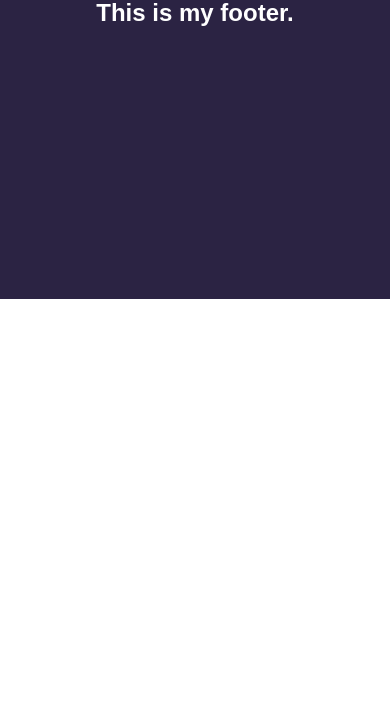
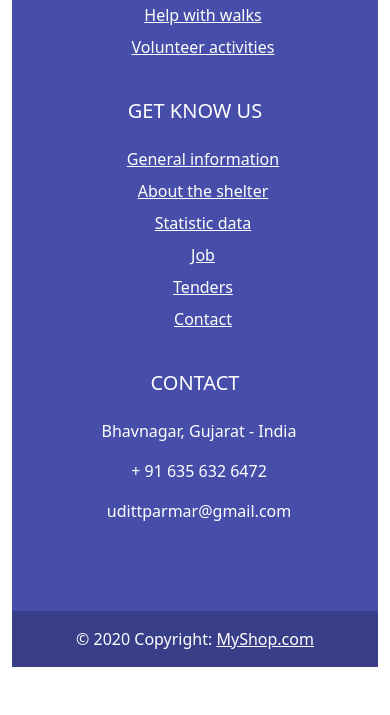
Before and after one commit to uditparmar90/base, a Django app: page /home/ in a window 390 px wide; the page is wider, and only the part inside the window is pictured. Shown: the part 1472-2187 px from the top of that part. Before the commit the page ends 1771 px from the top of that part, so only its background shows below. Run offline with Django 3.2, Linux system fonts and the light colour scheme; data comes from the database, SQL or seed files in the repository; both versions use the stored data as it was after the commit.

Commit message:
limeted product show from DB

```diff
--- a/app1/admin.py
+++ b/app1/admin.py
@@ -2,6 +2,9 @@ from django.contrib import admin
 from .models import Shirt
 from.models import product
 
+class ProductAdmin(admin.ModelAdmin):
+    readonly_fields = ("slug",)
+
 # Register models here.
 admin.site.register(Shirt)
-admin.site.register(product)
+admin.site.register(product,ProductAdmin)
--- a/app1/models.py
+++ b/app1/models.py
@@ -1,5 +1,6 @@
 from django.db import models
 from django.core.validators import MinValueValidator
+
 
 
 # Create your models here.
@@ -27,7 +28,12 @@ class product(models.Model):
     price=models.IntegerField(
         validators=[MinValueValidator(0.0)]
     )
+    slug=models.SlugField(blank=True)
 
 
     def __str__(self):
         return f"{self.name}"
+    def save(self,*args,**kwargs):
+        super(product,self).save(*args,**kwargs)
+        self.slug=self.id
+        super(product,self).save(*args,**kwargs)
--- a/app1/templates/products/home.html
+++ b/app1/templates/products/home.html
@@ -42,9 +42,13 @@
 
 <main id="products-intro">
     {% for i in context %}
+    {% comment %} for printing limited property {% endcomment %}
+    {% if forloop.counter <= 5 %}
+    {% endif %}
     <div class="product-card">
         <div class="review-con"><p>Reviews 4.8⭐</p></div>
-        <img src="{{media_root}}{{i.image.url}}" class="product-img">
+        <img src="{{media_root}}{{i.image.url}}" class="product-img" style="height: 74%;
+        width: 100%;">
         <div style="padding:20px 25px">
             <h3>{{i.name}}</h3>
             <p></p>
@@ -57,6 +61,131 @@
 
 
 <!-- ***************** Footer ***************** -->
-<footer>
-    <h2>This is my footer.</h2>
-</footer>{%endblock%}
+<div class="container my-5">
+
+    <footer class=" text-center text-lg-start text-white " style="height: max-content; background:#464EAA;">
+      <!-- Grid container -->
+      <div class="container p-4">
+        <!--Grid row-->
+        <div class="row my-4">
+          <!--Grid column-->
+          <div class="col-lg-3 col-md-6 mb-4 mb-md-0">
+
+            <div class="rounded-circle bg-white shadow-1-strong d-flex align-items-center justify-content-center mb-4 mx-auto" style="width: 150px; height: 150px;">
+              <img src="https://mdbootstrap.com/img/Photos/new-templates/animal-shelter/logo.png" height="70" alt=""
+                   loading="lazy" />
+            </div>
+
+            <p class="text-center">Homless animal shelter The budgetary unit of the Capital City of Warsaw</p>
+
+            <ul class="list-unstyled d-flex flex-row justify-content-center">
+              <li>
+                <a class="text-white px-2" href="#!">
+                  <i class="fab fa-facebook-square"></i>
+                </a>
+              </li>
+              <li>
+                <a class="text-white px-2" href="#!">
+                  <i class="fab fa-instagram"></i>
+                </a>
+              </li>
+              <li>
+                <a class="text-white ps-2" href="#!">
+                  <i class="fab fa-youtube"></i>
+                </a>
+              </li>
+            </ul>
+
+          </div>
+          <!--Grid column-->
+
+          <!--Grid column-->
+          <div class="col-lg-3 col-md-6 mb-4 mb-md-0">
+            <h5 class="text-uppercase mb-4">Animals</h5>
+
+            <ul class="list-unstyled">
+              <li class="mb-2">
+                <a href="#!" class="text-white"><i class="fas fa-paw pe-3"></i>When your pet is missing</a>
+              </li>
+              <li class="mb-2">
+                <a href="#!" class="text-white"><i class="fas fa-paw pe-3"></i>Recently found</a>
+              </li>
+              <li class="mb-2">
+                <a href="#!" class="text-white"><i class="fas fa-paw pe-3"></i>How to adopt?</a>
+              </li>
+              <li class="mb-2">
+                <a href="#!" class="text-white"><i class="fas fa-paw pe-3"></i>Pets for adoption</a>
+              </li>
+              <li class="mb-2">
+                <a href="#!" class="text-white"><i class="fas fa-paw pe-3"></i>Material gifts</a>
+              </li>
+              <li class="mb-2">
+                <a href="#!" class="text-white"><i class="fas fa-paw pe-3"></i>Help with walks</a>
+              </li>
+              <li class="mb-2">
+                <a href="#!" class="text-white"><i class="fas fa-paw pe-3"></i>Volunteer activities</a>
+              </li>
+            </ul>
+          </div>
+          <!--Grid column-->
+
+          <!--Grid column-->
+          <div class="col-lg-3 col-md-6 mb-4 mb-md-0">
+            <h5 class="text-uppercase mb-4">Get Know Us</h5>
+
+            <ul class="list-unstyled">
+              <li class="mb-2">
+                <a href="#!" class="text-white"><i class="fas fa-paw pe-3"></i>General information</a>
+              </li>
+              <li class="mb-2">
+                <a href="#!" class="text-white"><i class="fas fa-paw pe-3"></i>About the shelter</a>
+              </li>
+              <li class="mb-2">
+                <a href="#!" class="text-white"><i class="fas fa-paw pe-3"></i>Statistic data</a>
+              </li>
+              <li class="mb-2">
+                <a href="#!" class="text-white"><i class="fas fa-paw pe-3"></i>Job</a>
+              </li>
+              <li class="mb-2">
+                <a href="#!" class="text-white"><i class="fas fa-paw pe-3"></i>Tenders</a>
+              </li>
+              <li class="mb-2">
+                <a href="#!" class="text-white"><i class="fas fa-paw pe-3"></i>Contact</a>
+              </li>
+            </ul>
+          </div>
+          <!--Grid column-->
+
+          <!--Grid column-->
+          <div class="col-lg-3 col-md-6 mb-4 mb-md-0">
+            <h5 class="text-uppercase mb-4">Contact</h5>
+
+            <ul class="list-unstyled">
+              <li>
+                <p><i class="fas fa-map-marker-alt pe-2"></i>Bhavnagar, Gujarat - India</p>
+              </li>
+              <li>
+                <p><i class="fas fa-phone pe-2"></i>+ 91 635 632 6472</p>
+              </li>
+              <li>
+                <p><i class="fas fa-envelope pe-2 mb-0"></i>udittparmar@gmail.com</p>
+              </li>
+            </ul>
+          </div>
+          <!--Grid column-->
+        </div>
+        <!--Grid row-->
+      </div>
+      <!-- Grid container -->
+
+      <!-- Copyright -->
+      <div class="text-center p-3" style="background-color: rgba(0, 0, 0, 0.2)">
+        © 2020 Copyright:
+        <a class="text-white" href="https://MyShop.com/">MyShop.com</a>
+      </div>
+      <!-- Copyright -->
+    </footer>
+
+  </div>
+  <!-- End of .container -->
+{%endblock%}
--- a/app1/views.py
+++ b/app1/views.py
@@ -1,12 +1,11 @@
 from django.shortcuts import render
-from base.settings import BASE_DIR
 from .models import product
 
 # Create your views here.
-
 def index(request):
-    products=product.objects.all()
-    return render(request,'products/home.html',{"context":products, "BASE_DIR":BASE_DIR})
+    products=product.objects.all().order_by('-id')[:4]
+    print(products)
+    return render(request,'products/home.html',{"context":products,})
 
 def signup(request):
     return render(request,'products/signup.html')
--- a/templates/basetemplate.html
+++ b/templates/basetemplate.html
@@ -13,9 +13,16 @@
     <link rel="stylesheet" href="{% block css %}{% endblock %}">
     <link rel="icon" type="image/x-icon" href="{% static 'img/favicon.ico'%}">
     <title>{% block title %}{% endblock %}</title>
+    <meta charset="utf-8">
+    <meta name="viewport" content="width=device-width, initial-scale=1">
+
+    <!-- Bootstrap CSS -->
+    <link href="https://cdn.jsdelivr.net/npm/bootstrap@5.0.2/dist/css/bootstrap.min.css" rel="stylesheet" integrity="sha384-EVSTQN3/azprG1Anm3QDgpJLIm9Nao0Yz1ztcQTwFspd3yD65VohhpuuCOmLASjC" crossorigin="anonymous">
 </head>
 <body>
     {%block body%}
     {%endblock%}
+    <script src="https://cdn.jsdelivr.net/npm/bootstrap@5.0.2/dist/js/bootstrap.bundle.min.js" integrity="sha384-MrcW6ZMFYlzcLA8Nl+NtUVF0sA7MsXsP1UyJoMp4YLEuNSfAP+JcXn/tWtIaxVXM" crossorigin="anonymous"></script>
+
 </body>
 </html>
```
Also changed, not shown: db.sqlite3, 1 other file.
